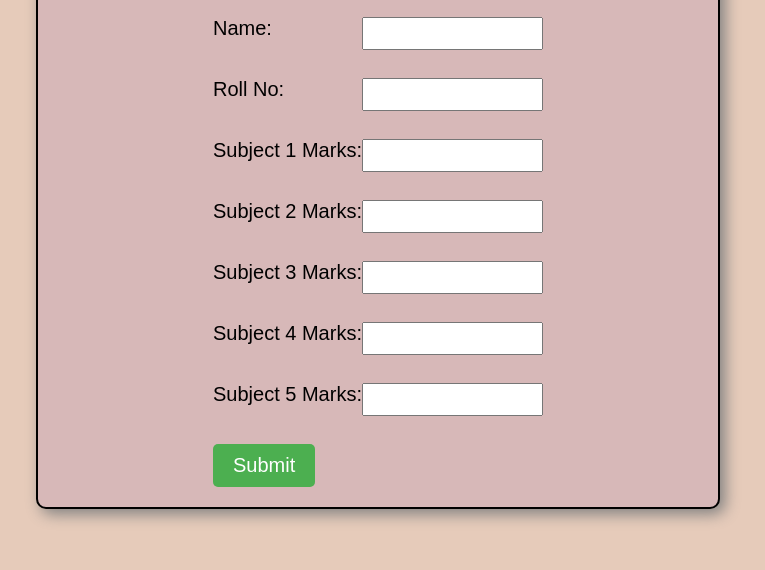
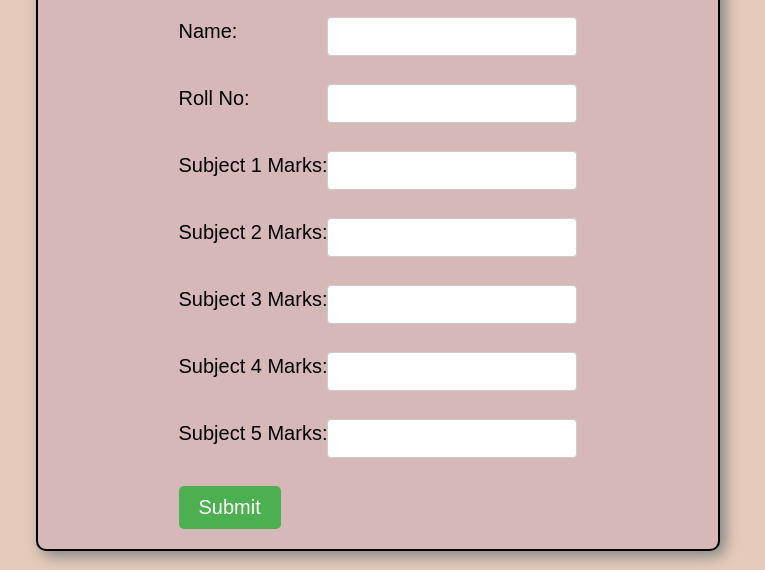
Before and after one commit to MadhavGupta1506/webkorps-daily-task, a plain HTML site: page marksheet/index.html in a window 1280 px wide. Shown: the part 230-800 px from the top of the page, without its empty margins (262-1027 px from the left). Drawn offline with nearby package versions, Linux system fonts and the light colour scheme.

Commit message:
extracted data from form

```diff
--- a/marksheet/index.html
+++ b/marksheet/index.html
@@ -10,41 +10,41 @@
 <body>
     <div class="container">
 
-        <form onesubmit="hello()">
+        <form>
             <h1>Marksheet</h1>
             <div class="form-group">
-                <label for="name" class="name form-label">Name:</label>
-                <input type="text">
+                <label for="name" class="form-label">Name:</label>
+                <input class ="name" type="text">
             </div>
             <br>
             <div class="form-group">
                 <label for="rollno" class="form-label">Roll No:</label>
-                <input type="text">
+                <input class="rollno" type="text">
             </div>
             <br>
             <div class="form-group">
-                <label for="subject1" class="form-label">Subject 1 Marks:</label>
-                <input type="text">
+                <label  class="form-label">Subject 1 Marks:</label>
+                <input class="subject1" type="text">
             </div>
             <br>
             <div class="form-group">
                 <label for="subject2" class="form-label">Subject 2 Marks:</label>
-                <input type="text">
+                <input class="subject2" type="text">
             </div>
             <br>
             <div class="form-group">
                 <label for="subject3" class="form-label">Subject 3 Marks:</label>
-                <input type="text">
+                <input class="subject3" type="text">
             </div>
             <br>
             <div class="form-group">
                 <label for="subject4" class="form-label"> Subject 4 Marks:</label>
-                <input type="text">
+                <input class="subject4" type="text">
             </div>
             <br>
             <div class="form-group">
                 <label for="subject5" class="form-label">Subject 5 Marks:</label>
-                <input type="text">
+                <input class="subject5" type="text">
             </div>
             <br>
             <button type="submit" class="submit-button">Submit</button>
--- a/marksheet/scripts.js
+++ b/marksheet/scripts.js
@@ -1,9 +1,16 @@
-let studentName=$(".name").val()
+let studentName,rollNo,subject1,subject2,subject3,subject4,subject5;
 console.log(studentName)
-$(".submit-button").on("click",()=>{
+$(".submit-button").on("click",(evt)=>{
     // $("body").empty();
+    evt.preventDefault();
+
+    studentName= $(".name").val();
+    rollNo=$(".rollno").val();
+    subject1= $(".subject1").val()
+    subject2= $(".subject2").val()
+    subject3= $(".subject3").val()
+    subject4= $(".subject4").val()
+    subject5= $(".subject5").val()
+
+
 })
-
-function hello(){
-    console.log("hello")
-}
--- a/marksheet/styles.css
+++ b/marksheet/styles.css
@@ -42,5 +42,11 @@ h1{
 .form-group{
     display: flex;
     justify-content: space-between;
-
+    align-items: center;
 }
+input{
+    padding: 8px;
+    font-size: 18px;
+    border: 1px solid #ccc;
+    border-radius: 4px;
+}
```
